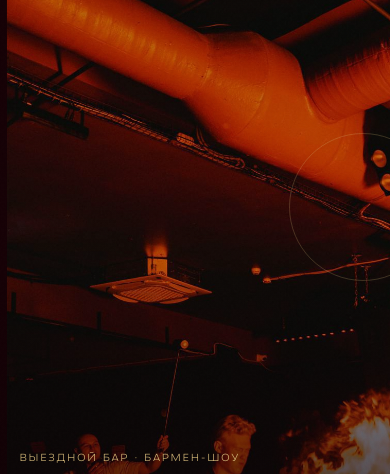
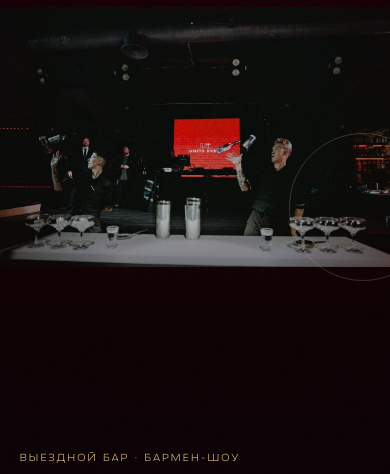
Before and after one commit to durovg4-alt/units-event-site, a website built with Vite: page src/page.html in a window 390 px wide. Shown: the part 61-535 px from the top of the page. Built offline with nearby package versions, Linux system fonts and the light colour scheme; some packages are replaced by stand-ins of ours.

Commit message:
Update hero photo and mobile composition

```diff
--- a/src/main.js
+++ b/src/main.js
@@ -103,11 +103,13 @@ function initMotion() {
     .from(".hero-bottom", { y: 24, autoAlpha: 0, duration: 0.8 }, 1.03)
     .from(".hero-meta span", { y: 10, autoAlpha: 0, duration: 0.5, stagger: 0.07 }, 1.2);
 
-  gsap.to(".hero-media img", {
-    yPercent: 10,
-    ease: "none",
-    scrollTrigger: { trigger: ".hero", start: "top top", end: "bottom top", scrub: 1.2 },
-  });
+  if (!window.matchMedia("(max-width: 760px)").matches) {
+    gsap.to(".hero-media img", {
+      yPercent: 10,
+      ease: "none",
+      scrollTrigger: { trigger: ".hero", start: "top top", end: "bottom top", scrub: 1.2 },
+    });
+  }
 
   document.querySelectorAll("[data-motion-text='words']").forEach((element) => {
     splitWords(element);
--- a/src/page.html
+++ b/src/page.html
@@ -44,7 +44,7 @@
     <main id="main">
       <section class="hero" id="top" data-mouse-parallax>
         <div class="hero-media" data-mouse-depth="0.015">
-          <img src="/assets/client-hero-fire.jpeg" alt="Бармен проводит огненное шоу на событии UNITS EVENT" />
+          <img src="/assets/client-hero-tandem.jpeg" alt="Два бармена выступают с шоу на событии UNITS EVENT" />
         </div>
         <div class="hero-shade" aria-hidden="true"></div>
         <div class="hero-orbit orbit-one" aria-hidden="true" data-mouse-depth="0.04"></div>
--- a/src/styles.css
+++ b/src/styles.css
@@ -274,12 +274,12 @@ img {
 }
 
 .hero-media img {
-  width: 112%;
+  width: 100%;
   max-width: none;
-  height: 108%;
-  margin-left: 9%;
+  height: 110%;
+  margin-left: 0;
   object-fit: cover;
-  object-position: left center;
+  object-position: center 52%;
   transform: scale(1.04);
 }
 
@@ -1229,14 +1229,18 @@ img {
   }
 
   .hero-media img {
-    width: 116%;
-    height: 100%;
-    margin-left: 4%;
-    object-position: 26% center;
+    width: 100%;
+    height: auto;
+    margin: 68px 0 0;
+    object-fit: contain;
+    object-position: center top;
+    transform: none;
   }
 
   .hero-shade {
-    background: linear-gradient(180deg, rgba(13, 2, 5, 0.3), rgba(13, 2, 5, 0.24) 38%, rgba(13, 2, 5, 0.94) 82%);
+    background:
+      linear-gradient(180deg, rgba(13, 2, 5, 0.08) 0%, rgba(13, 2, 5, 0.12) 31%, rgba(13, 2, 5, 0.92) 47%, #0d0205 61%),
+      linear-gradient(90deg, rgba(13, 2, 5, 0.24), transparent 30%, transparent 72%, rgba(13, 2, 5, 0.24));
   }
 
   .hero h1 {
```
Also changed, not shown: app.html (+3 -3 lines), index.html (+3 -3 lines), dist/app.html, dist/assets/client-hero-tandem.jpeg (added), dist/assets/page-B93RhAlf.css (deleted), dist/assets/page-Cy8nQukN.css (added), dist/assets/page-D8gpguaf.js (added), dist/assets/page-vt1IEYzx.js (deleted), dist/index.html, dist/src/page.html, public/assets/client-hero-tandem.jpeg (added).
